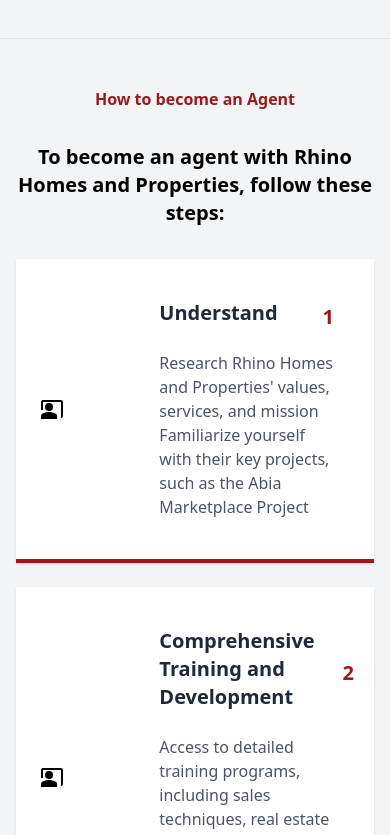
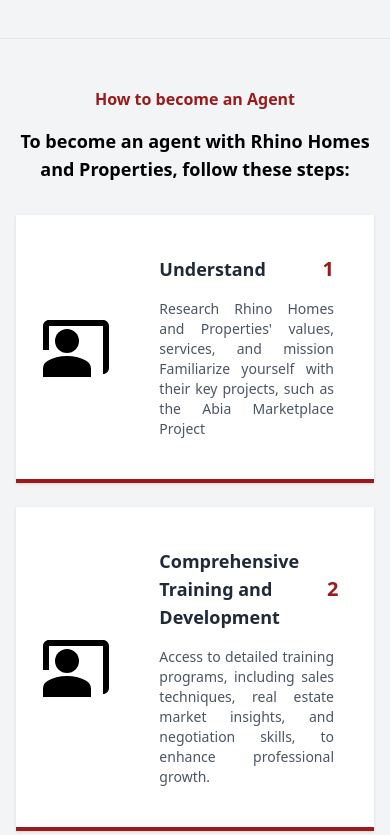
Before and after one commit to Ritephase1/rhp-website-fe, a Next.js app: page /agent in a window 390 px wide. Shown: the part 3100-3935 px from the top of the page. Built offline with nearby package versions, Linux system fonts and the light colour scheme.

Commit message:
Add icons to the why become an agent

```diff
--- a/src/components/HowToBecomeAgent.js
+++ b/src/components/HowToBecomeAgent.js
@@ -68,10 +68,10 @@
   return (
     <section className="py-12 bg-gray-100">
       <div className="container mx-auto px-4">
-        <h2 className="text-md md:text-xl font-bold text-center mb-8 text-red-800">
+        <h2 className="text-md md:text-xl font-bold text-center mb-4 md:mb-8 text-red-800">
           How to become an Agent
         </h2>
-        <h1 className="font-bold text-xl md:text-3xl text-center text-black pb-8">
+        <h1 className="font-bold text-lg md:text-3xl text-center text-black pb-8">
           To become an agent with Rhino Homes and Properties, follow these
           steps:
         </h1>
@@ -84,20 +84,20 @@
               <div className="grid grid-cols-3 items-center">
                 {/* Icon aligned to the left */}
                 <div className="flex justify-start">
-                  <MdCoPresent className="group-hover:text-white text-2xl" />
+                  <MdCoPresent className="group-hover:text-white text-7xl" />
                 </div>
 
                 {/* Content spanning two columns */}
                 <div className="col-span-2 flex flex-col justify-end p-4 gap-4 text-left">
                   <div className="flex justify-between items-center gap-4">
-                    <h3 className="text-xl font-semibold text-gray-800 mb-2 group-hover:text-white">
+                    <h3 className="md:text-xl text-lg font-semibold text-gray-800 md:mb-2 mb-0 group-hover:text-white">
                       {point.title}
                     </h3>
                     <h2 className="text-xl font-bold text-red-800 ml-3 group-hover:text-white">
                       {point.sn}
                     </h2>
                   </div>
-                  <p className="text-gray-600 group-hover:text-white">
+                  <p className="text-gray-600 group-hover:text-white md:text-base text-sm text-justify">
                     {point.description}
                   </p>
                 </div>
```
